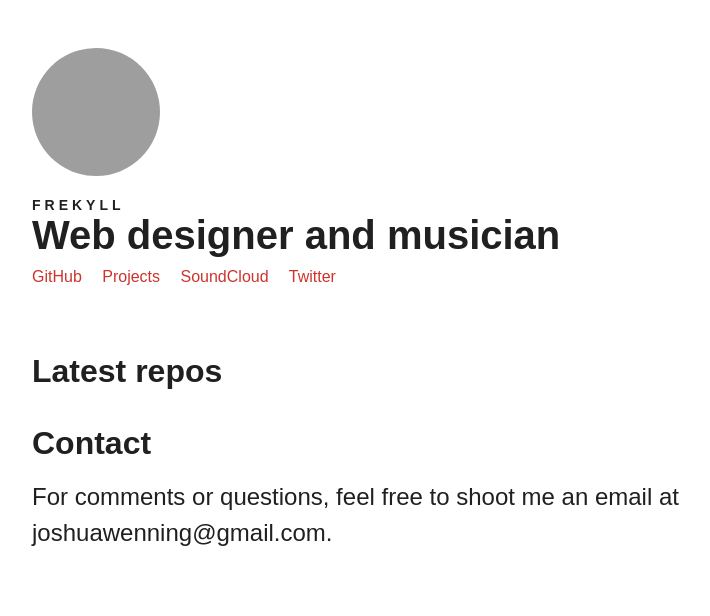
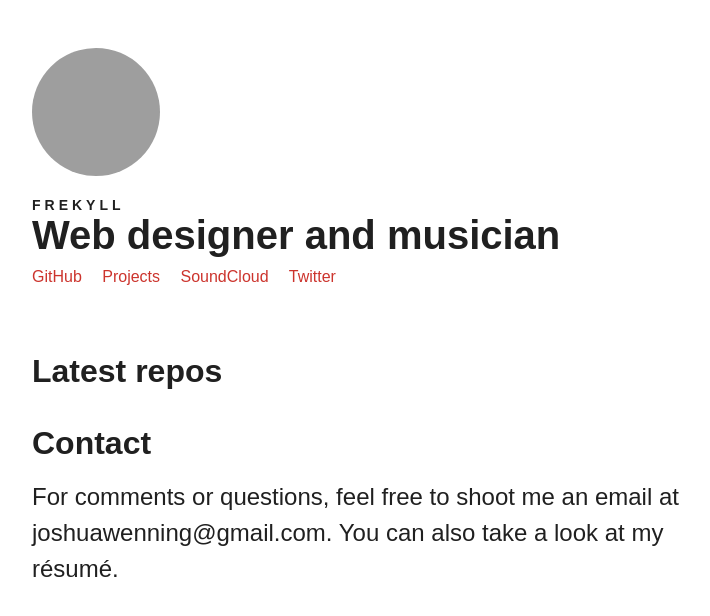
Before and after one commit to frekyll/frekyll, a Jekyll site: the page built from index.html, in a window 1280 px wide. Shown: the top 616 px of the page, without its empty margins (176-886 px from the left). Built offline with Jekyll 4.4.1, drawn with Linux system fonts in a browser that asks for light colours; grey boxes are pictures that could not be loaded.

Commit message:
Add link to resume

```diff
--- a/index.html
+++ b/index.html
@@ -28,6 +28,6 @@ title: Josh Wenning
 
   <footer class="contact">
     <h3 class="contact-title">Contact</h3>
-    <p class="contact-description">For comments or questions, feel free to shoot me an email at <a class="link link-muted" href="mailto:{{ site.email }}">{{ site.email }}</a>.</p>
+    <p class="contact-description">For comments or questions, feel free to shoot me an email at <a class="link link-muted" href="mailto:{{ site.email }}">{{ site.email }}</a>. You can also take a look at <a class="link link-muted" href="https://www.dropbox.com/s/hra7528eig2khcx/R%C3%A9sum%C3%A9.pdf?dl=0">my résumé</a>.</p>
   </footer>
 </div>
```
